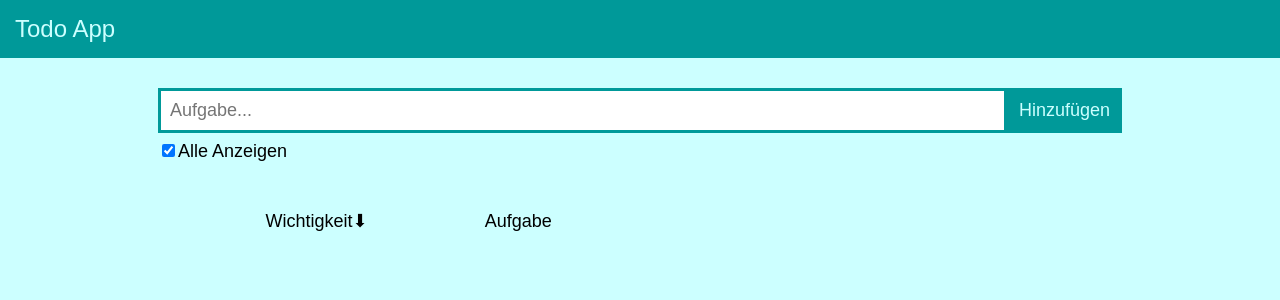
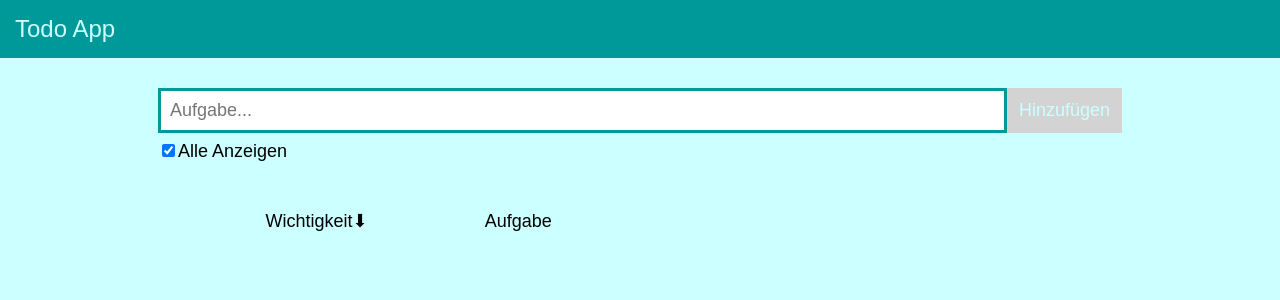
Before and after one commit to pinefoambath/webproject, a React (Create React App) app: page / in a window 1280 px wide. Shown: the top 300 px of the page. Built offline with nearby package versions, Linux system fonts and the light colour scheme.

Commit message:
disabling of entry button with color and pointer changing icon. Avoid empty text input via enter button

```diff
--- a/src/components/pages/App.css
+++ b/src/components/pages/App.css
@@ -26,6 +26,12 @@ body {
   border: 3px solid #009999;
 }
 
+.full-background-button:disabled {
+  cursor: not-allowed;
+  background: lightgray;
+  border: 3px solid lightgray;
+}
+
 .sorting-button {
   display: flex;
   width: fit-content;
--- a/src/components/searchBar.tsx
+++ b/src/components/searchBar.tsx
@@ -18,8 +18,11 @@ export const SearchBar = ({
   showAllItems,
 }: SearchBarProps) => {
   const createTodoAndClearInput = (text: string) => {
-    addTodo(text)
-    setText('')
+    if(text.length > 0){
+      addTodo(text)
+      setText('')
+    }
+
   }
   const updateText = (event: ChangeEvent<HTMLInputElement>) => {
     setText(event.target.value)
```
